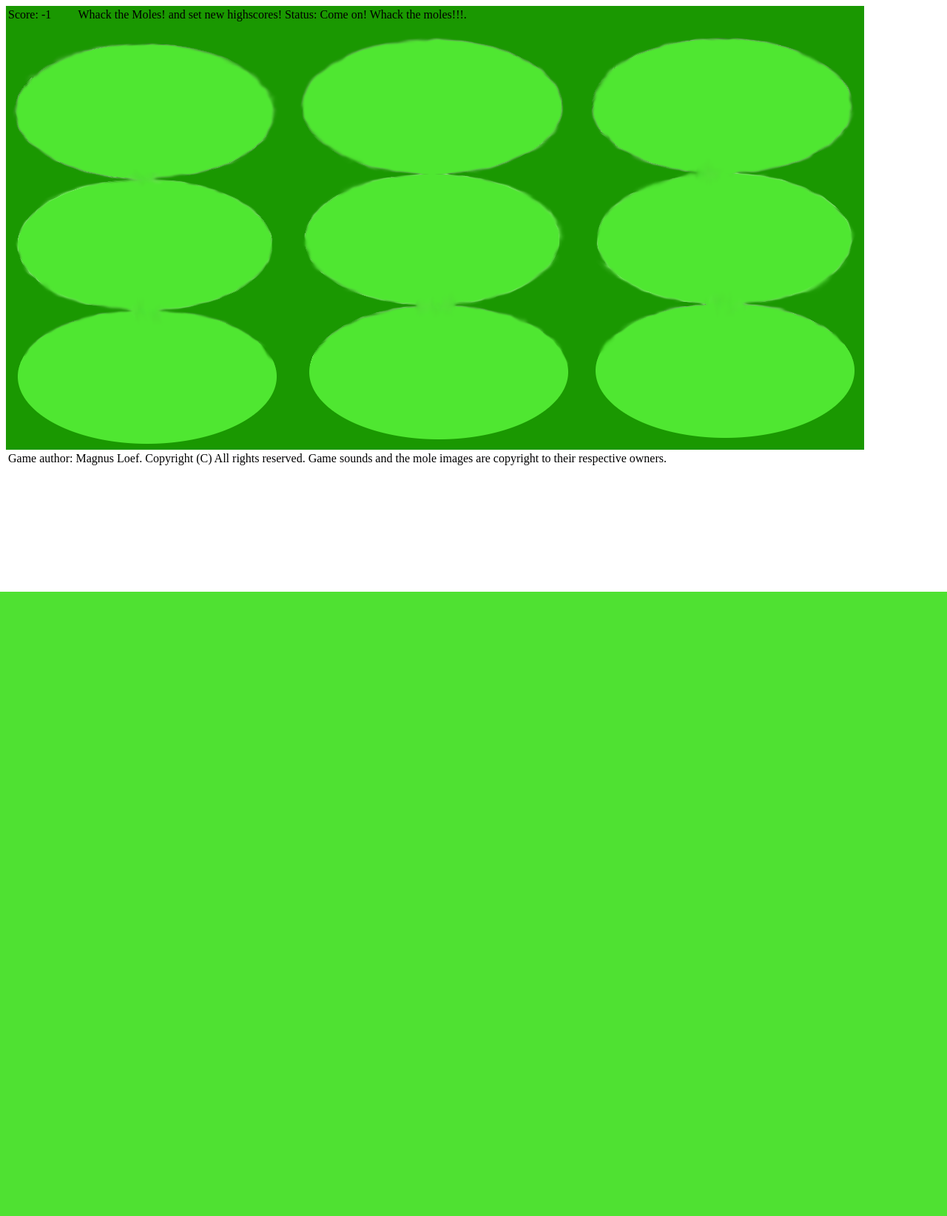
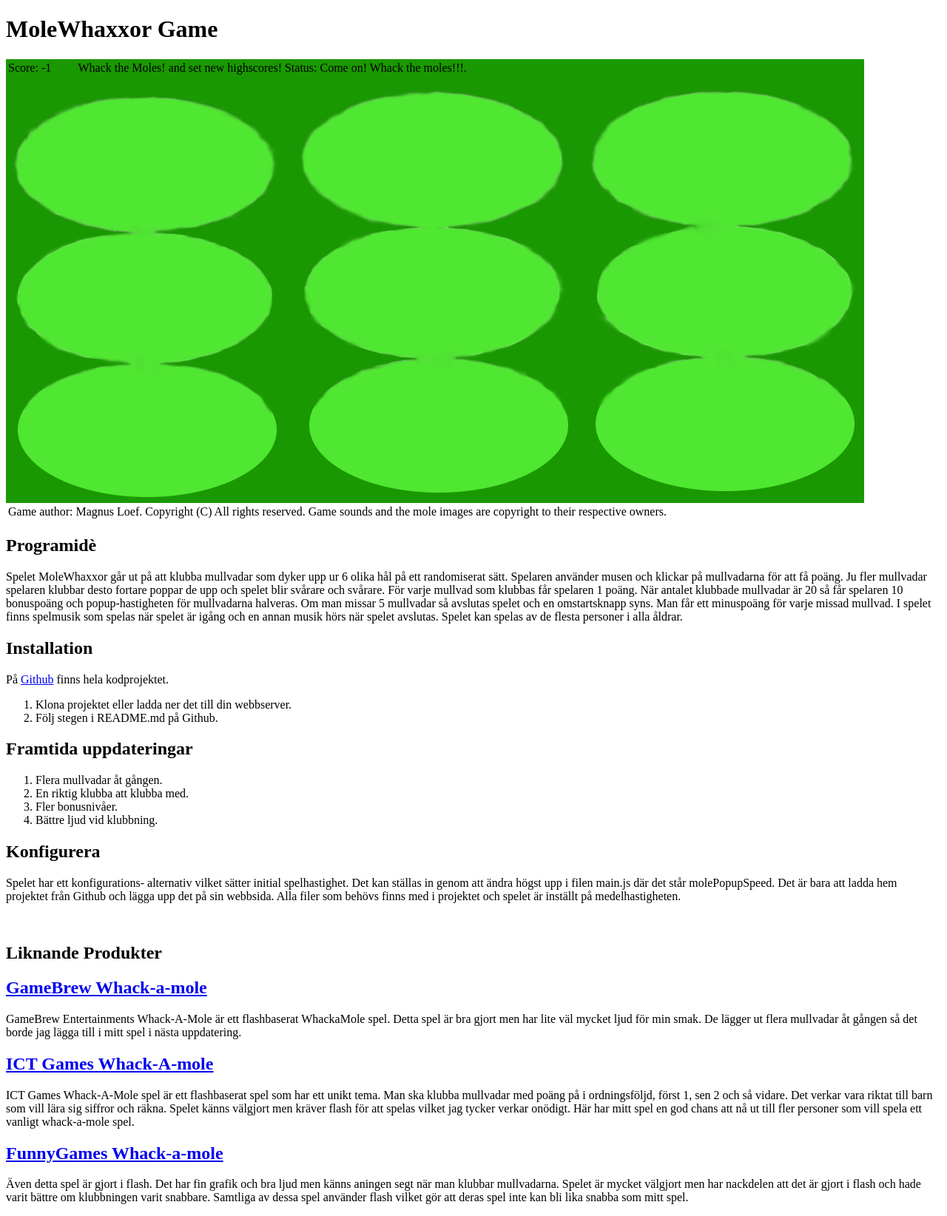
Before and after one commit to magnus-swe/MoleWhaxxor, a PHP site: page / in a window 1280 px wide. Shown: the whole page at 74% size. Before the commit the page ends 800 px from the top, so only its background shows below. Run offline with PHP 8.4, Linux system fonts and the light colour scheme; style sheets or scripts are compiled from the project's sources; some libraries are stand-ins or nearby versions.

Commit message:
Added game sales content to the game page.

```diff
--- a/index.php
+++ b/index.php
@@ -1,5 +1,7 @@
 
 <?php $title='MoleWhaxxor!'; include(__DIR__ . '/header.php'); ?>
+
+<h1>MoleWhaxxor Game</h1>
 
 <div id='flash'>
 
@@ -41,7 +43,7 @@
   </tr>
  </table>
 
-</div>
+</div> <!-- Flash end -->
 
  <!-- A footer -->
  <table id="footertable">
@@ -50,6 +52,7 @@
     <td> <label id="authorid">Game author: Magnus Loef. Copyright (C) All rights reserved. Game sounds and the mole images are copyright to their respective owners.</label> </td>
   </tr>
  </table>
+
 
 <!-- Load moleclicked sound -->
 <audio class="clickSound" preload="none">
@@ -66,5 +69,91 @@
    <source src="sound/gamemusic2.mp3" type="audio/mp3">
 </audio>
 
+
+<!-- Information about the game -->
+<div id="information">
+
+  <div id="idea">
+    <h2><b>Programidè</b></h2>
+    <p>
+      Spelet MoleWhaxxor går ut på att klubba mullvadar som dyker upp ur 6 olika hål på ett randomiserat sätt.
+      Spelaren använder musen och klickar på mullvadarna för att få poäng.
+      Ju fler mullvadar spelaren klubbar desto fortare poppar de upp och spelet blir svårare och svårare.
+      För varje mullvad som klubbas får spelaren 1 poäng.
+      När antalet klubbade mullvadar är 20 så får spelaren 10 bonuspoäng och popup-hastigheten för
+      mullvadarna halveras. Om man missar 5 mullvadar så avslutas spelet och en omstartsknapp syns.
+      Man får ett minuspoäng för varje missad mullvad.
+      I spelet finns spelmusik som spelas när spelet är igång och en annan musik hörs när spelet avslutas.
+      Spelet kan spelas av de flesta personer i alla åldrar.
+    </p>
+  </div>
+
+  <div id="install">
+    <h2><b>Installation</b></h2>
+       På <a href="https://github.com/magnus-swe/MoleWhaxxor.git" target="_blank">Github</a> finns hela kodprojektet.
+       <ol class="install_info">
+         <li>Klona projektet eller ladda ner det till din webbserver.</li>
+         <li>Följ stegen i README.md på Github.</li>
+       </ol>
+  </div>
+
+  <div id="future">
+    <h2><b>Framtida uppdateringar</b></h2>
+      <ol class="future">
+        <li>Flera mullvadar åt gången.</li>
+        <li>En riktig klubba att klubba med.</li>
+        <li>Fler bonusnivåer.</li>
+        <li>Bättre ljud vid klubbning.</li>
+      </ol>
+  </div>
+
+  <div id="configure">
+    <h2><b>Konfigurera</b></h2>
+    <p>
+      Spelet har ett konfigurations- alternativ vilket sätter initial spelhastighet.
+      Det kan ställas in genom att ändra högst upp i filen main.js där det står molePopupSpeed.
+      Det är bara att ladda hem projektet från Github och lägga upp det på sin webbsida.
+      Alla filer som behövs finns med i projektet och spelet är inställt på medelhastigheten.
+    </p>
+  </div>
+
+</div> <!-- Information end -->
+
+
+<div id="competitor_header">
+  <br>
+  <h2><b>Liknande Produkter</b></h2>
+</div>
+
+<div id="competitor_info">
+
+  <div class="competitors"><h2><a href="http://www.addictinggames.com/action-games/whackamole.jsp" target="_blank">GameBrew Whack-a-mole</a></h2>
+  <p>
+     GameBrew Entertainments Whack-A-Mole är ett flashbaserat WhackaMole spel.
+     Detta spel är bra gjort men har lite väl mycket ljud för min smak.
+     De lägger ut flera mullvadar åt gången så det borde jag lägga till i mitt spel i nästa uppdatering.
+  </p>
+  </div>
+
+  <div class="competitors"><h2><a href="http://www.ictgames.com/whackAMole/" target="_blank">ICT Games Whack-A-mole</a></h2>
+  <p>
+    ICT Games Whack-A-Mole spel är ett flashbaserat spel som har ett unikt tema.
+    Man ska klubba mullvadar med poäng på i ordningsföljd, först 1, sen 2 och så vidare.
+    Det verkar vara riktat till barn som vill lära sig siffror och räkna.
+    Spelet känns välgjort men kräver flash för att spelas vilket jag tycker verkar onödigt.
+    Här har mitt spel en god chans att nå ut till fler personer som vill spela ett vanligt whack-a-mole spel.
+  </p>
+  </div>
+
+  <div class="competitors"><h2><a href="http://www.funnygames.se/spel/whack_a_mole_3.html" target="_blank">FunnyGames Whack-a-mole</a></h2>
+  <p>
+    Även detta spel är gjort i flash. Det har fin grafik och bra ljud men känns aningen segt när man klubbar mullvadarna.
+    Spelet är mycket välgjort men har nackdelen att det är gjort i flash och hade varit bättre om klubbningen varit snabbare.
+    Samtliga av dessa spel använder flash vilket gör att deras spel inte kan bli lika snabba som mitt spel.
+  </p>
+  </div>
+
+</div>
+
 </body>
 </html>
```
